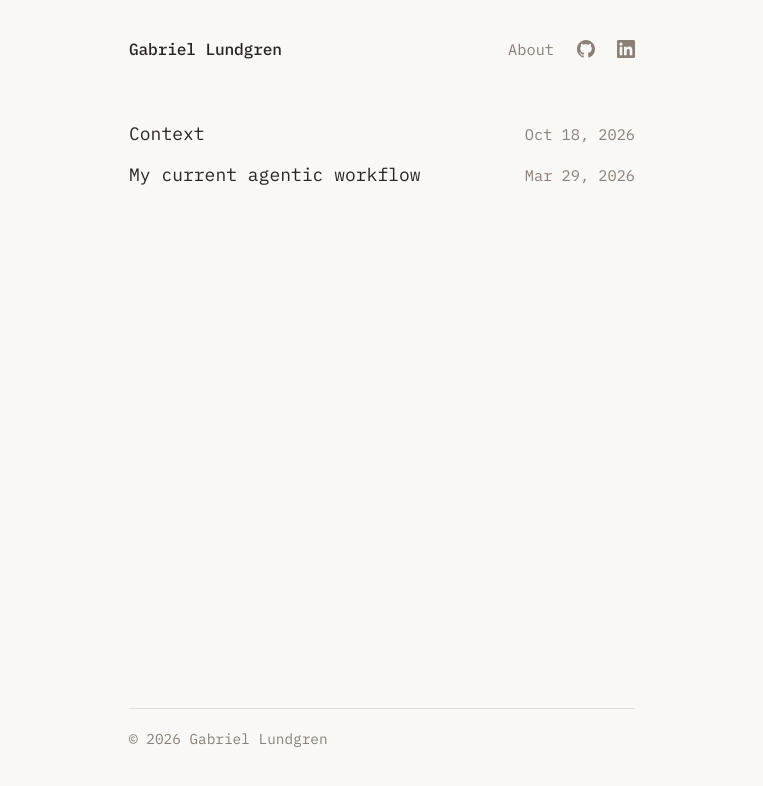
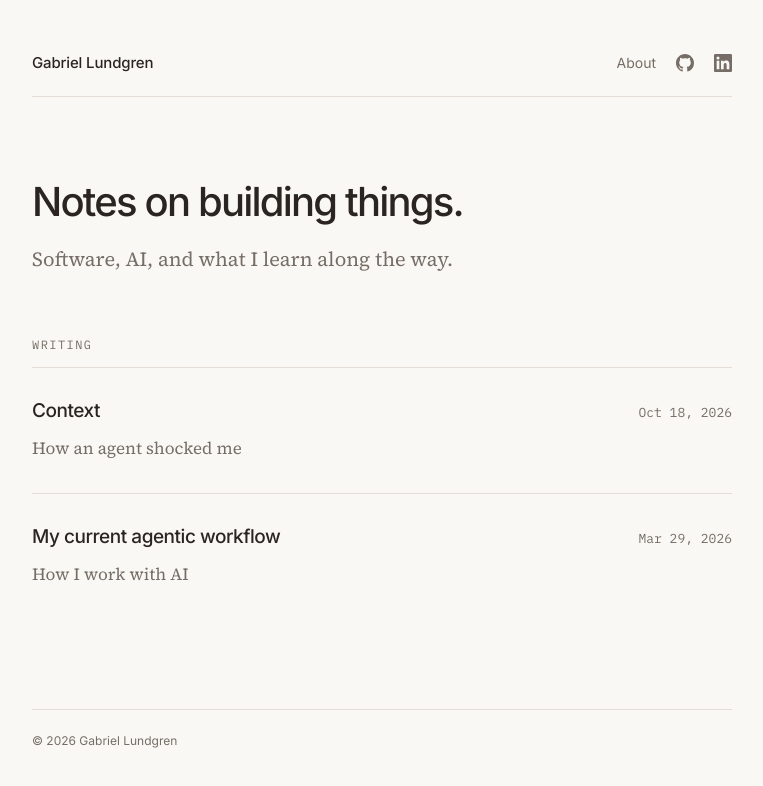
Before and after one commit to glundgren93/glundgren93.github.io, an Astro site: page / in a window 1280 px wide. Shown: the whole page, without its empty margins (258-1021 px from the left). Built offline with nearby package versions, Linux system fonts and the light colour scheme; Astro itself is replaced by a stand-in of ours.

Commit message:
Refresh blog typography and minimal editorial layout

```diff
--- a/src/components/Footer.astro
+++ b/src/components/Footer.astro
@@ -8,10 +8,11 @@ const year = new Date().getFullYear();
 
 <style>
   footer {
-    margin-top: 3rem;
+    margin-top: 4rem;
     padding-top: 1rem;
     border-top: 1px solid var(--color-border);
-    font-size: 0.8rem;
+    font-family: var(--font-ui);
+    font-size: 0.6rem;
     color: var(--color-muted);
   }
 </style>
--- a/src/components/Header.astro
+++ b/src/components/Header.astro
@@ -20,11 +20,14 @@ const currentPath = Astro.url.pathname;
     display: flex;
     align-items: center;
     justify-content: space-between;
-    margin-bottom: 3rem;
+    margin-bottom: 4rem;
+    padding-bottom: 1rem;
+    border-bottom: 1px solid var(--color-border);
+    font-family: var(--font-ui);
   }
 
   .site-title {
-    font-size: 0.9rem;
+    font-size: 0.75rem;
     font-weight: 500;
     letter-spacing: -0.01em;
     text-decoration: none;
@@ -33,11 +36,11 @@ const currentPath = Astro.url.pathname;
   nav {
     display: flex;
     align-items: center;
-    gap: 1.25rem;
+    gap: 1rem;
   }
 
   nav a {
-    font-size: 0.85rem;
+    font-size: 0.7rem;
     color: var(--color-muted);
     text-decoration: none;
     display: flex;
--- a/src/layouts/Base.astro
+++ b/src/layouts/Base.astro
@@ -18,7 +18,7 @@ const { title, description = "Gabriel Lundgren's personal site" } = Astro.props;
     <meta name="viewport" content="width=device-width, initial-scale=1" />
     <link rel="preconnect" href="https://fonts.googleapis.com" />
     <link rel="preconnect" href="https://fonts.gstatic.com" crossorigin />
-    <link href="https://fonts.googleapis.com/css2?family=IBM+Plex+Mono:ital,wght@0,400;0,500;1,400&display=swap" rel="stylesheet" />
+    <link href="https://fonts.googleapis.com/css2?family=IBM+Plex+Mono:wght@400;500&family=Inter:wght@400;500;600&family=Source+Serif+4:ital,wght@0,400;0,500;1,400&display=swap" rel="stylesheet" />
     <meta name="description" content={description} />
     <meta name="generator" content={Astro.generator} />
     <title>{title}</title>
--- a/src/pages/index.astro
+++ b/src/pages/index.astro
@@ -8,11 +8,19 @@ const posts = (await getCollection("blog"))
 ---
 
 <Base title="Gabriel Lundgren">
+  <section class="intro">
+    <h1>Notes on building things.</h1>
+    <p>Software, AI, and what I learn along the way.</p>
+  </section>
+  <h2 class="list-label">Writing</h2>
   {posts.length === 0 && <p>No posts yet.</p>}
   <ul class="post-list">
     {posts.map((post) => (
       <li>
-        <a href={`/blog/${post.id}`}>{post.data.title}</a>
+        <div>
+          <a href={`/blog/${post.id}`}>{post.data.title}</a>
+          <p class="post-description">{post.data.description}</p>
+        </div>
         <time datetime={post.data.date.toISOString()}>
           {post.data.date.toLocaleDateString("en-US", {
             year: "numeric",
@@ -26,6 +34,17 @@ const posts = (await getCollection("blog"))
 </Base>
 
 <style>
+  .intro { margin-bottom: 3rem; }
+  .intro h1 { font-size: clamp(1.6rem, 5vw, 2rem); }
+  .intro p { color: var(--color-muted); font-size: 1rem; }
+  .list-label {
+    font: 0.6rem var(--font-mono);
+    text-transform: uppercase;
+    letter-spacing: 0.12em;
+    margin-bottom: 0.75rem;
+    color: var(--color-muted);
+  }
+  .post-description { margin: 0.35rem 0 0; color: var(--color-muted); font-size: 0.85rem; }
   .post-list {
     list-style: none;
     padding: 0;
@@ -36,14 +55,21 @@ const posts = (await getCollection("blog"))
     justify-content: space-between;
     align-items: baseline;
     gap: 1rem;
-    padding: 0.3rem 0;
+    padding: 1.25rem 0;
+    border-top: 1px solid var(--color-border);
   }
 
   .post-list a {
+    font: 500 0.95rem / 1.4 var(--font-ui);
+    letter-spacing: -0.025em;
     text-decoration: none;
   }
 
   .post-list a:hover {
     color: var(--color-muted);
   }
+  time { white-space: nowrap; }
+  @media (max-width: 540px) {
+    .post-list li { flex-direction: column-reverse; gap: 0.4rem; }
+  }
 </style>
--- a/src/styles/global.css
+++ b/src/styles/global.css
@@ -5,11 +5,12 @@
 }
 
 :root {
-  --max-width: 560px;
-  --font-body: "IBM Plex Mono", "Courier New", Courier, monospace;
+  --max-width: 760px;
+  --font-body: "Source Serif 4", Georgia, serif;
+  --font-ui: "Inter", system-ui, sans-serif;
   --font-mono: "IBM Plex Mono", "Courier New", Courier, monospace;
   --color-text: #2a2520;
-  --color-muted: #8a8078;
+  --color-muted: #766e66;
   --color-bg: #faf8f5;
   --color-border: #e4ddd5;
 }
@@ -18,14 +19,15 @@ html {
   font-family: var(--font-body);
   color: var(--color-text);
   background: var(--color-bg);
-  line-height: 1.6;
-  font-size: 18px;
+  line-height: 1.75;
+  font-size: 20px;
+  -webkit-font-smoothing: antialiased;
 }
 
 body {
   max-width: var(--max-width);
   margin: 0 auto;
-  padding: 2rem 1.5rem;
+  padding: 2.5rem 1.5rem 1.5rem;
   min-height: 100vh;
   display: flex;
   flex-direction: column;
@@ -49,36 +51,38 @@ a:hover {
 h1,
 h2,
 h3 {
-  line-height: 1.3;
+  font-family: var(--font-ui);
+  line-height: 1.25;
   font-weight: 500;
 }
 
 h1 {
-  font-size: 1.2rem;
+  font-size: clamp(1.8rem, 5vw, 2.4rem);
+  letter-spacing: -0.045em;
   margin-bottom: 0.75rem;
 }
 
 h2 {
-  font-size: 1rem;
+  font-size: 1.3rem;
   margin-top: 1.5rem;
   margin-bottom: 0.5rem;
 }
 
 h3 {
-  font-size: 0.95rem;
+  font-size: 1.1rem;
   margin-top: 1.25rem;
   margin-bottom: 0.4rem;
 }
 
 p {
-  margin-bottom: 0.75rem;
+  margin-bottom: 1.2rem;
 }
 
 ul,
 ol {
   margin-bottom: 0.75rem;
   padding-left: 1.5rem;
-  line-height: 1.4;
+  line-height: 1.7;
 }
 
 li {
@@ -129,6 +133,21 @@ img {
 }
 
 time {
+  font-family: var(--font-mono);
   color: var(--color-muted);
-  font-size: 0.85rem;
+  font-size: 0.65rem;
 }
+
+::selection {
+  background: #e8dfce;
+}
+
+a:focus-visible, button:focus-visible {
+  outline: 2px solid currentColor;
+  outline-offset: 5px;
+}
+
+@media (max-width: 540px) {
+  body { padding: 1.5rem 1.1rem; }
+  html { font-size: 18px; }
+}
```
Also changed, not shown: src/pages/blog/[id].astro (+9 -2 lines).
